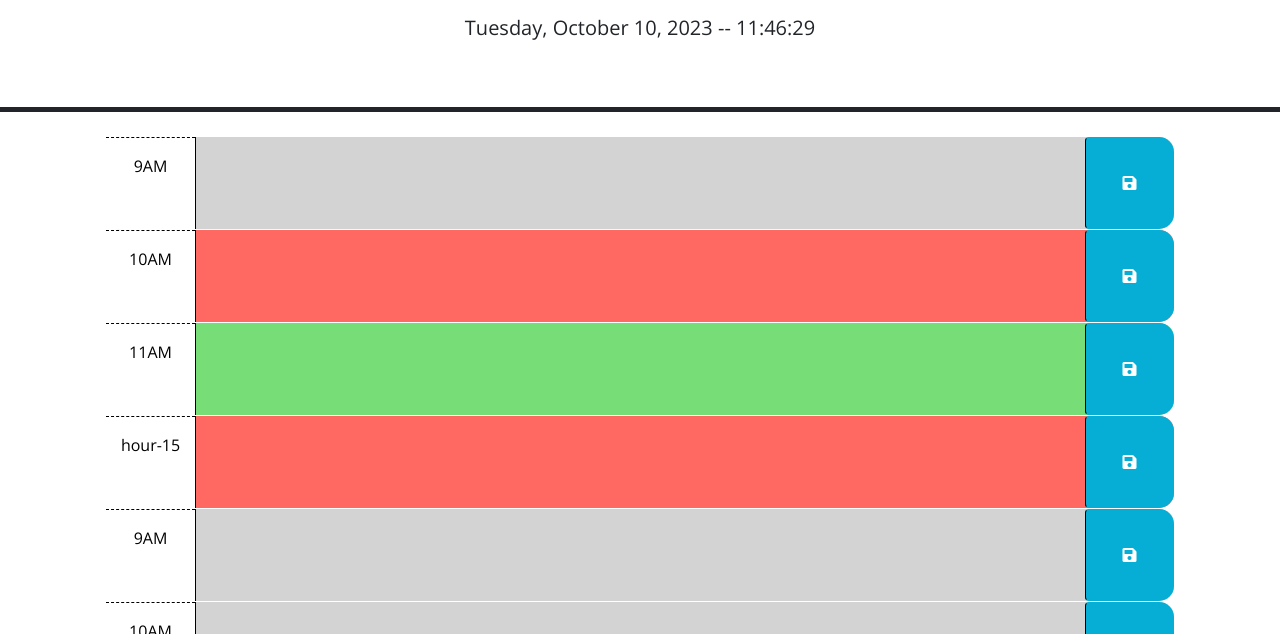
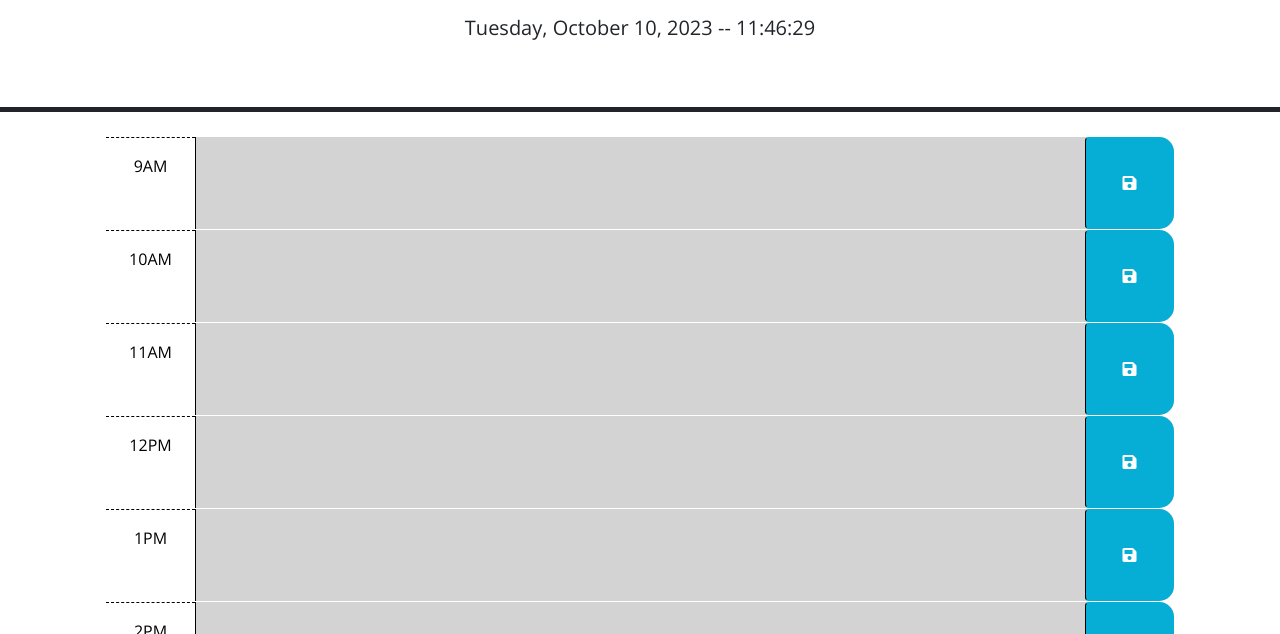
Before and after one commit to nestibry/umnbc-mod05-work-day-scheduler, a plain HTML site: page index.html in a window 1280 px wide. Shown: the part 166-800 px from the top of the page. Drawn offline with nearby package versions, Linux system fonts and the light colour scheme.

Commit message:
Removed the temporary example code from index.html and script.js that displays the hour blocks

```diff
--- a/assets/js/script.js
+++ b/assets/js/script.js
@@ -7,28 +7,6 @@
 */
 
 var schedulerEl = $('.scheduler');  // added scheduler class attribute to the 'scheduler' div container
-
-var idName = "hour-15";
-
-var hourEl = $('<div class="row time-block past">');
-hourEl.attr("id",idName);
-hourEl.removeClass("past");
-hourEl.addClass("present");
-
-var hourTimeEl = $('<div class="col-2 col-md-1 hour text-center py-3">');
-// hourTimeEl.text("12PM");
-hourTimeEl.text(idName);
-hourEl.append(hourTimeEl);
-
-var hourInputEl = $('<textarea class="col-8 col-md-10 description" rows="3">');
-hourEl.append(hourInputEl);
-
-var hourSaveBtnEl = $('<button class="btn saveBtn col-2 col-md-1" aria-label="save">');
-var hourSaveIconEl = $('<i class="fas fa-save" aria-hidden="true">');
-hourSaveBtnEl.append(hourSaveIconEl);
-hourEl.append(hourSaveBtnEl);
-
-schedulerEl.append(hourEl);
 
 // Initialize all the hour block containers in 24HR time as past hours (present/future hours set in the current time event handler)
 for(var i = 9; i <= 17; i++){
--- a/index.html
+++ b/index.html
@@ -28,36 +28,9 @@
       <p class="lead">A simple calendar app for scheduling your work day</p>
       <p id="currentDay" class="lead"></p>
     </header>
+
+    <!-- added scheduler class attribute to the 'scheduler' div container -->
     <div class="scheduler container-lg px-5">
-
-
-      <!-- Example of a past time block. The "past" class adds a gray background color. -->
-      <div id="hour-9" class="row time-block past">
-        <div class="col-2 col-md-1 hour text-center py-3">9AM</div>
-        <textarea class="col-8 col-md-10 description" rows="3"> </textarea>
-        <button class="btn saveBtn col-2 col-md-1" aria-label="save">
-          <i class="fas fa-save" aria-hidden="true"></i>
-        </button>
-      </div>
-
-      <!-- Example of a a present time block. The "present" class adds a red background color. -->
-      <div id="hour-10" class="row time-block present">
-        <div class="col-2 col-md-1 hour text-center py-3">10AM</div>
-        <textarea class="col-8 col-md-10 description" rows="3"> </textarea>
-        <button class="btn saveBtn col-2 col-md-1" aria-label="save">
-          <i class="fas fa-save" aria-hidden="true"></i>
-        </button>
-      </div>
-
-      <!-- Example of a future time block. The "future" class adds a green background color. -->
-      <div id="hour-11" class="row time-block future">
-        <div class="col-2 col-md-1 hour text-center py-3">11AM</div>
-        <textarea class="col-8 col-md-10 description" rows="3"> </textarea>
-        <button class="btn saveBtn col-2 col-md-1" aria-label="save">
-          <i class="fas fa-save" aria-hidden="true"></i>
-        </button>
-      </div>
-
     </div>
     <!-- this closing tag was missing from the development file, added it here in to close out the container -->
 
```
